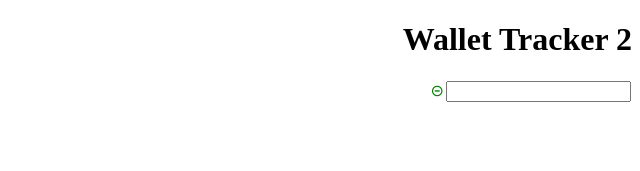
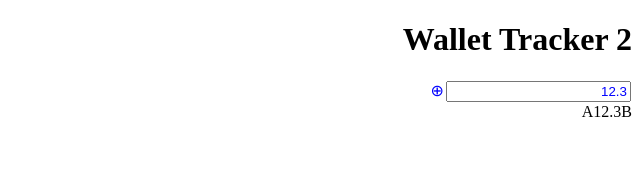
Before and after one commit to ranhs/wallet-tracker, an Angular app: page / in a window 1280 px wide. Shown: the top 171 px of the page, without its empty margins (640-1280 px from the left). Built offline with nearby package versions, Linux system fonts and the light colour scheme.

Commit message:
temporaray changes

```diff
--- a/src/app/app.component.html
+++ b/src/app/app.component.html
@@ -1,5 +1,6 @@
 <div dir="rtl">
     <h1>Wallet Tracker {{1+1}}</h1>
     <!--<wallet-action></wallet-action>-->
-    <currency-input></currency-input>
+    <currency-input [(ngModel)]="valueChange"></currency-input>
+    <div>A{{valueChange}}B</div>
 </div>
--- a/src/app/app.component.ts
+++ b/src/app/app.component.ts
@@ -7,4 +7,5 @@ import { Component } from '@angular/core';
 })
 export class AppComponent {
   title = 'app';
+  public valueChange : number = 12.3;
 }
--- a/src/app/app.module.ts
+++ b/src/app/app.module.ts
@@ -1,7 +1,7 @@
 import { BrowserModule } from '@angular/platform-browser';
 import { NgModule } from '@angular/core';
 import { FormsModule } from '@angular/forms';
-//import { platformBrowserDynamic } from '@angular/platform-browser-dynamic';
+import { platformBrowserDynamic } from '@angular/platform-browser-dynamic';
 
 import { AppComponent } from './app.component';
 //import { WalletActionComponent } from './walletAction/wallet-action.component';
@@ -26,4 +26,4 @@ import { CurrencyInputComponent } from './currencyInput/currency-input.component
 })
 export class AppModule { }
 
-//platformBrowserDynamic().bootstrapModule(AppModule);
+platformBrowserDynamic().bootstrapModule(AppModule);
--- a/src/app/currencyInput/currency-input.component.ts
+++ b/src/app/currencyInput/currency-input.component.ts
@@ -94,12 +94,16 @@ export class CurrencyInputComponent implements ControlValueAccessor {
 
     public writeValue(value: any) {
         if (value !== this.innerValue) {
+            console.log('writing value', value);
             this.innerValue = value;
         }
     }
 
     public registerOnChange(fn: any) {
-        this.onChangeCallback = fn;
+        this.onChangeCallback = (v) => {
+            console.log("changeCallback", v)
+            fn(v);
+        }
     }
 
     public registerOnTouched(fn: any) {
```
